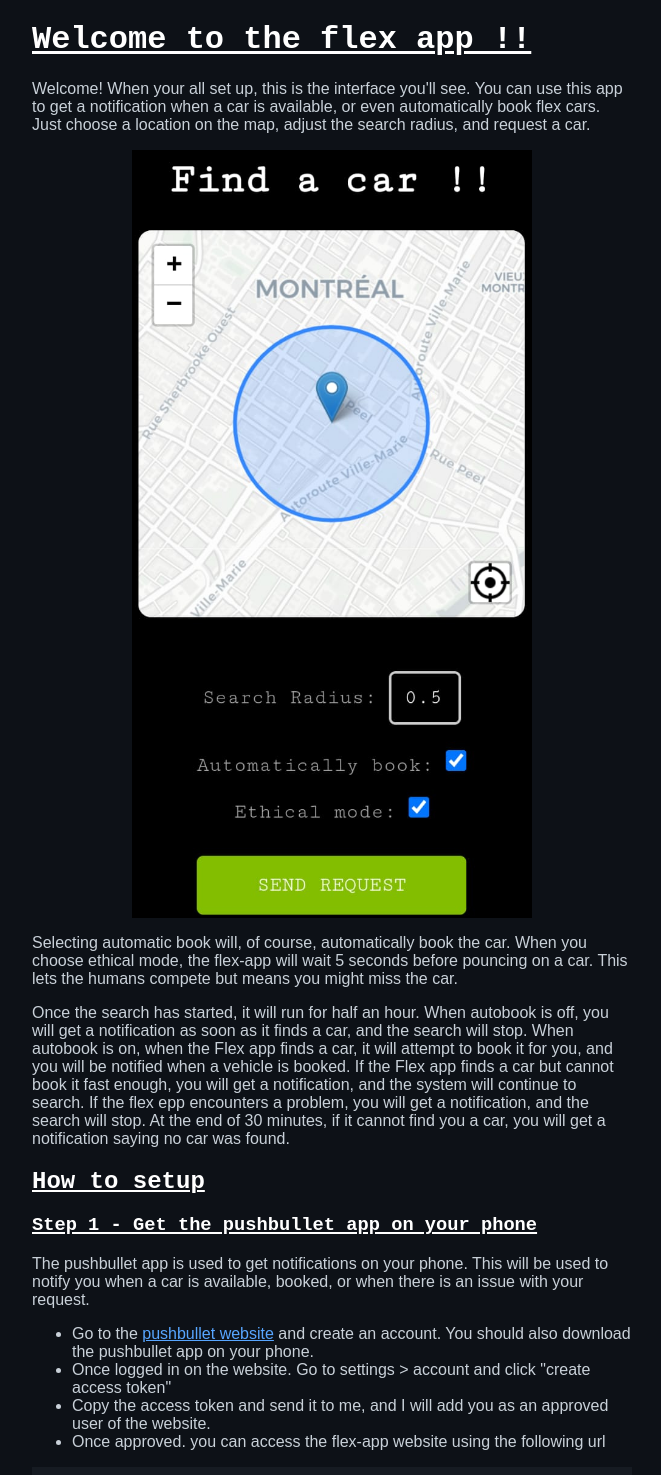
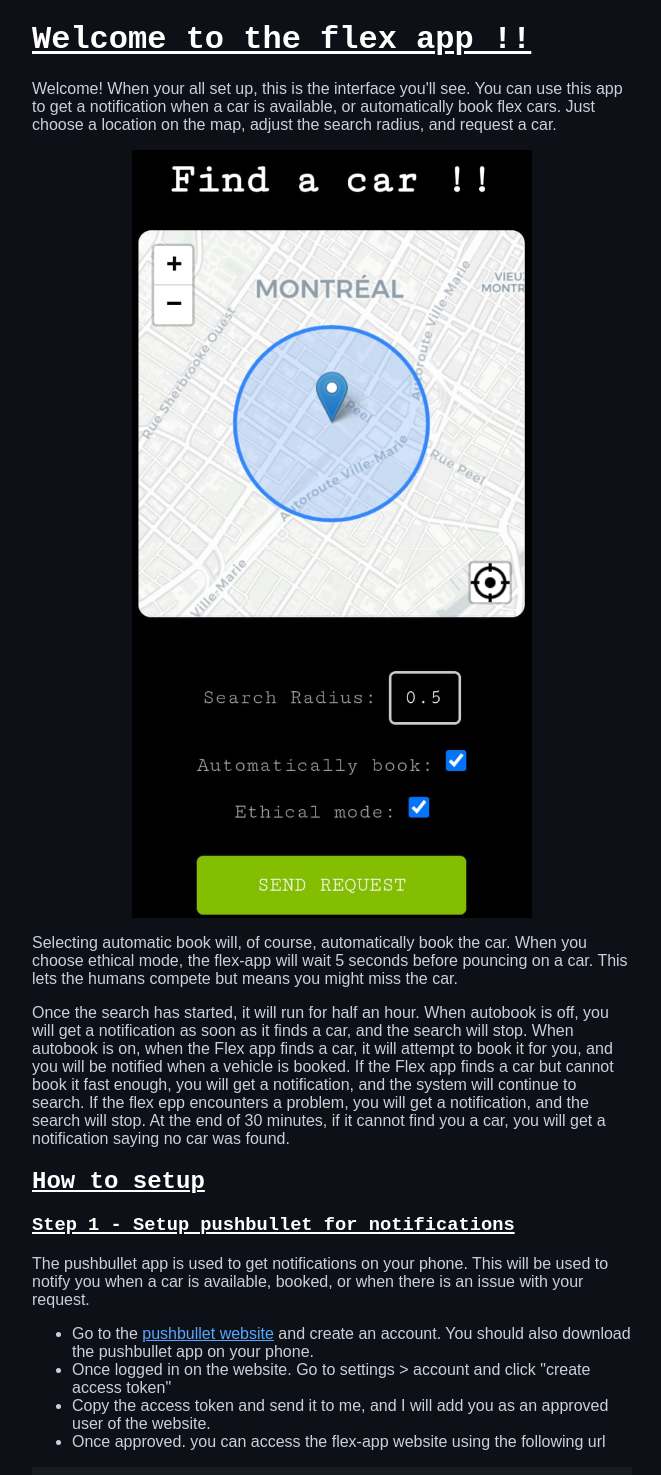
Before and after one commit to yacoola/flex-app, a Flask app: page /docs in a window 1280 px wide. Shown: the top 1475 px of the page, without its empty margins (308-969 px from the left). Run offline with Flask 2, Linux system fonts and the light colour scheme.

Commit message:
minor edits

```diff
--- a/templates/docs.html
+++ b/templates/docs.html
@@ -76,9 +76,8 @@
     <h1>Welcome to the flex app !!</h1>
 
     <p>Welcome! When your all set up, this is the interface you'll see. You can use this app to get a notification when
-      a car is available, or even automatically book flex cars. Just choose a location on the map, adjust the search
-      radius,
-      and request a car.</p>
+      a car is available, or automatically book flex cars. Just choose a location on the map, adjust the search
+      radius, and request a car.</p>
 
     <img id=exampleimg src="/static/images/interfaceExample.png" alt="">
 
@@ -92,14 +91,8 @@
       encounters a problem, you will get a notification, and the search will stop. At the end of 30 minutes, if it
       cannot find you a car, you will get a notification saying no car was found.</p>
 
-
-
-
-
-
-
     <h2>How to setup</h2>
-    <h3>Step 1 - Get the pushbullet app on your phone</h3>
+    <h3>Step 1 - Setup pushbullet for notifications</h3>
 
     <p>The pushbullet app is used to get notifications on your phone. This will be used to notify you when a car is
       available, booked, or when there is an issue with your request.</p>
```
